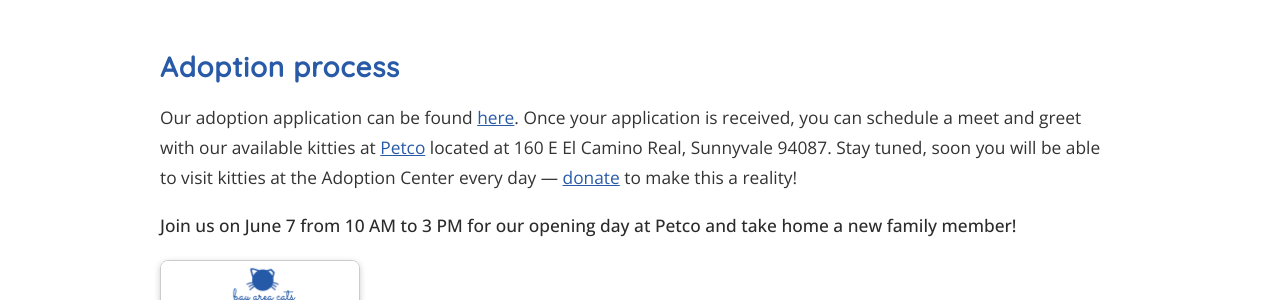
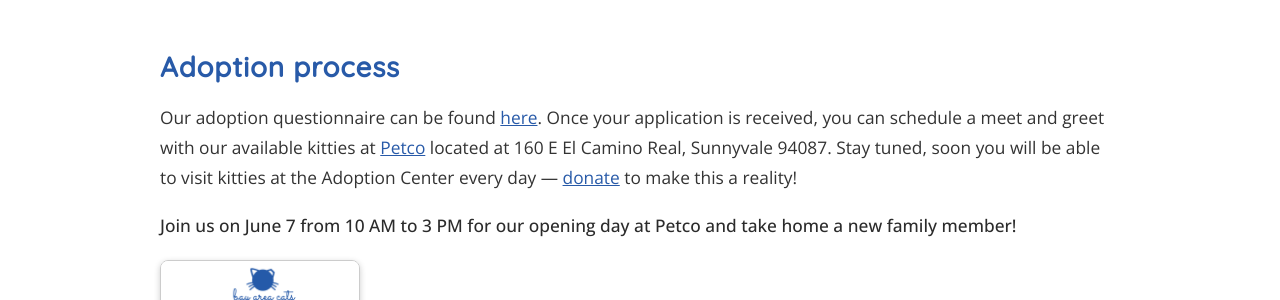
Before and after one commit to sunmeetsingh/bayareacats.github.io, a Jekyll site: the page built from adoptions.html, in a window 1280 px wide and 900 px high. Shown: the part 192-492 px from the top of the window. Built offline with Jekyll 4.4.1, drawn with Linux system fonts in a browser that asks for light colours.

Commit message:
rename application to questionnaire

```diff
--- a/adoptions.html
+++ b/adoptions.html
@@ -18,7 +18,7 @@ layout: default
     <section>
       <div>
         <p>
-          Our adoption application can be found <a href="https://bayareacats.org/adopt" target="_blank">here</a>.
+          Our adoption questionnaire can be found <a href="https://new.shelterluv.com/matchme/adopt/BAH/Cat" target="_blank">here</a>.
           Once your application is received, you can schedule a meet and greet with our available kitties at
           <a href="https://goo.gl/maps/j3QXJGGvtnfMwUeV9" target="_blank">Petco</a> located at 160 E El Camino Real, Sunnyvale 94087.
           Stay tuned, soon you will be able to visit kitties at the Adoption Center every day —
```
